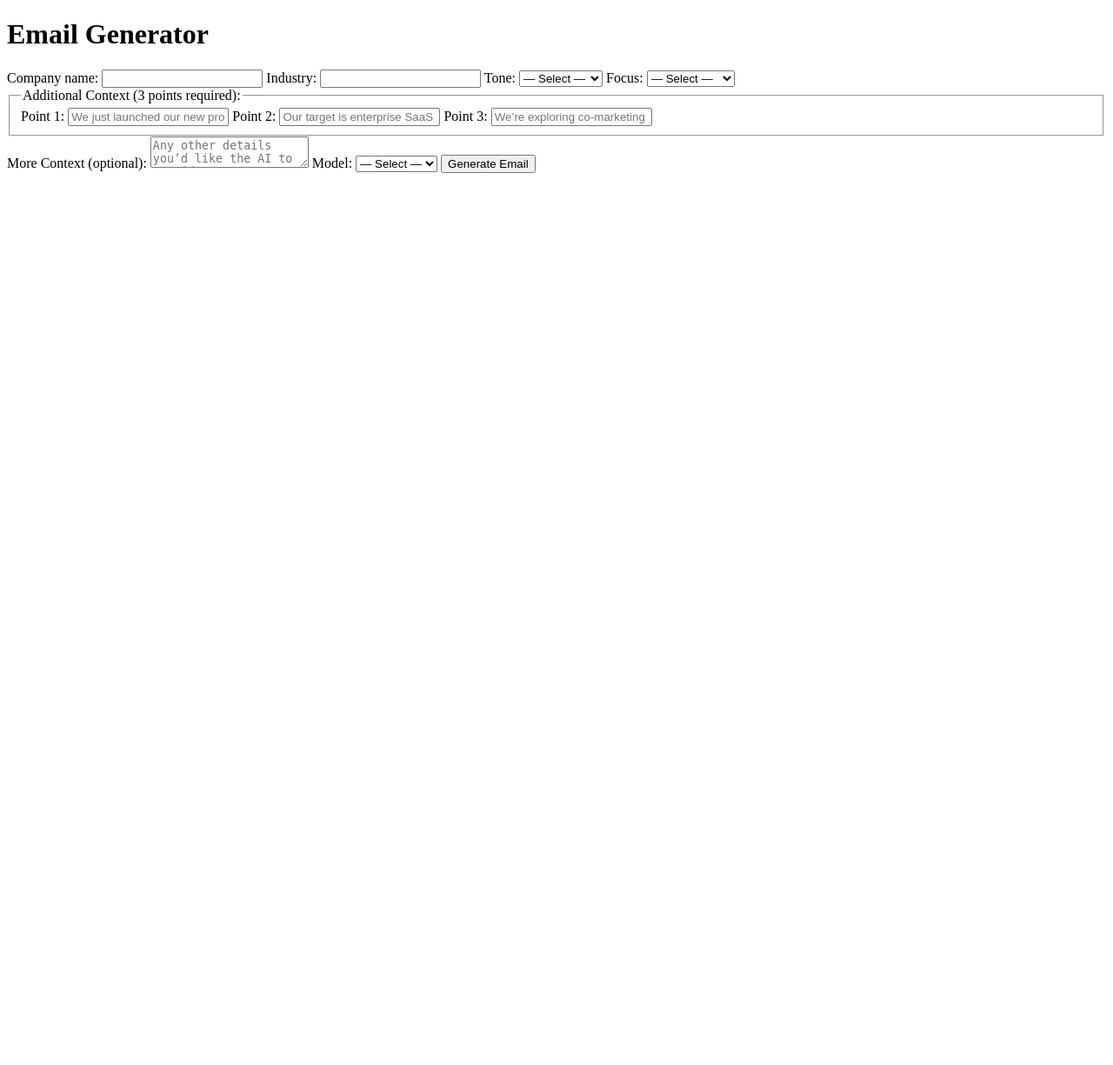
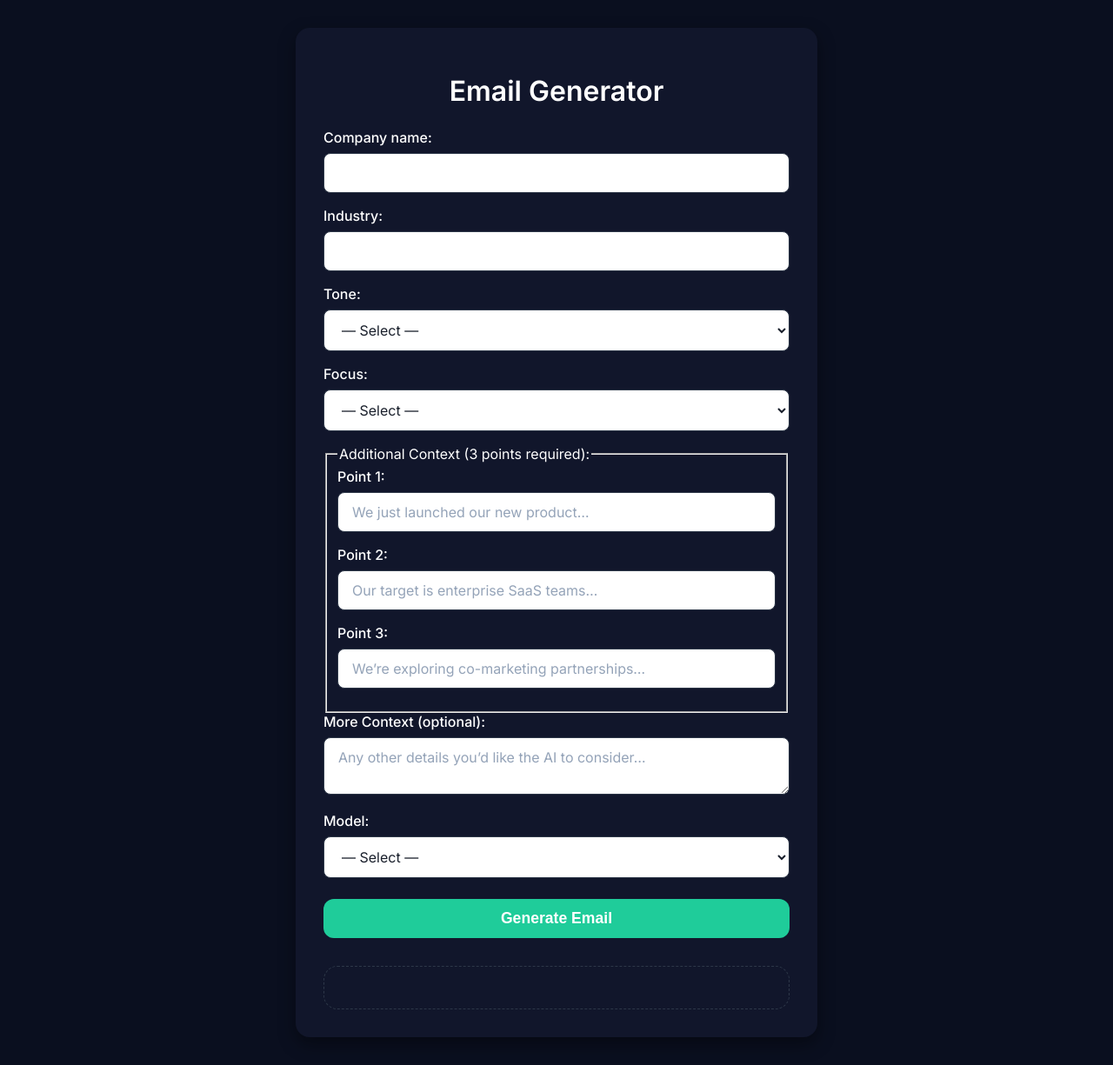
Before and after one commit to Abhi05-goat/emailg, a Flask app: page / in a window 1280 px wide. Shown: the whole page at 87% size. Before the commit the page ends 199 px from the top, so only its background shows below. Run offline with Flask 3, Linux system fonts and the light colour scheme.

Commit message:
Update style.css

```diff
--- a/static/style.css
+++ b/static/style.css
@@ -1 +1,139 @@
+/* Import Inter font */
+@import url('https://fonts.googleapis.com/css2?family=Inter:wght@400;500;600;700&display=swap');
+
+:root {
+  --bg-page: #0a0f1f;
+  --bg-card: #11162b;
+  --text-primary: #ffffff;
+  --text-secondary: #cbd5e1;
+  --accent: #1fcc9a;
+  --input-bg: #ffffff;
+  --input-border: #2d3748;
+}
+
+* {
+  box-sizing: border-box;
+}
+
+body {
+  margin: 0;
+  padding: 2rem;
+  background-color: var(--bg-page);
+  color: var(--text-primary);
+  font-family: 'Inter', sans-serif;
+}
+
+h1 {
+  font-size: 2rem;
+  font-weight: 600;
+  margin-bottom: 1.5rem;
+  text-align: center;
+}
+
+/* Card wrapper */
+.card {
+  background-color: var(--bg-card);
+  padding: 2rem;
+  border-radius: 1rem;
+  box-shadow: 0 8px 20px rgba(0, 0, 0, 0.4);
+  max-width: 600px;
+  margin: 0 auto;
+}
+
+/* Form elements */
+label {
+  display: block;
+  margin-bottom: 1rem;
+  font-weight: 500;
+  color: var(--text-primary);
+}
+
+input,
+select,
+textarea {
+  width: 100%;
+  background-color: var(--input-bg);
+  border: 1px solid var(--input-border);
+  color: #1a202c;
+  padding: 0.75rem 1rem;
+  border-radius: 0.5rem;
+  font-size: 1rem;
+  font-family: 'Inter', sans-serif;
+  margin-top: 0.5rem;
+}
+
+input::placeholder,
+textarea::placeholder {
+  color: #94A3B8;   /* darker placeholder for visibility */
+}
+
+/* Primary button */
+button[type="submit"] {
+  display: block;
+  width: 100%;
+  background-color: var(--accent);
+  color: var(--text-primary);
+  border: none;
+  padding: 0.75rem;
+  border-radius: 0.75rem;
+  font-size: 1.1rem;
+  font-weight: 600;
+  cursor: pointer;
+  margin-top: 1.5rem;
+  transition: opacity 0.2s ease;
+}
+
+button[type="submit"]:hover {
+  opacity: 0.9;
+}
+
+/* Result card */
+#result-area {
+  background-color: var(--bg-card);
+  margin-top: 2rem;
+  padding: 1.5rem;
+  border-radius: 1rem;
+  border: 1px dashed #2d3748;
+}
+
+/* Generated email */
+#result-area pre {
+  background-color: #1f2130;
+  color: var(--text-primary);
+  padding: 1rem;
+  border-radius: 0.5rem;
+  overflow-x: auto;
+  font-size: 0.95rem;
+}
+
+/* Feedback buttons */
+#result-area button {
+  border: none;
+  padding: 0.6rem 1rem;
+  border-radius: 0.75rem;
+  font-size: 0.9rem;
+  font-weight: 500;
+  cursor: pointer;
+  margin-right: 0.5rem;
+  transition: opacity 0.2s ease;
+}
+
+#result-area button#upvote {
+  background-color: #22c55e;
+  color: var(--text-primary);
+}
+
+#result-area button#downvote {
+  background-color: #e53e3e;
+  color: #ffffff;
+}
+
+#result-area button#regenerate {
+  background-color: #facc15;
+  color: #1a202c;
+}
+
+#result-area button:hover {
+  opacity: 0.9;
+}
 /* Add your CSS here */
```
